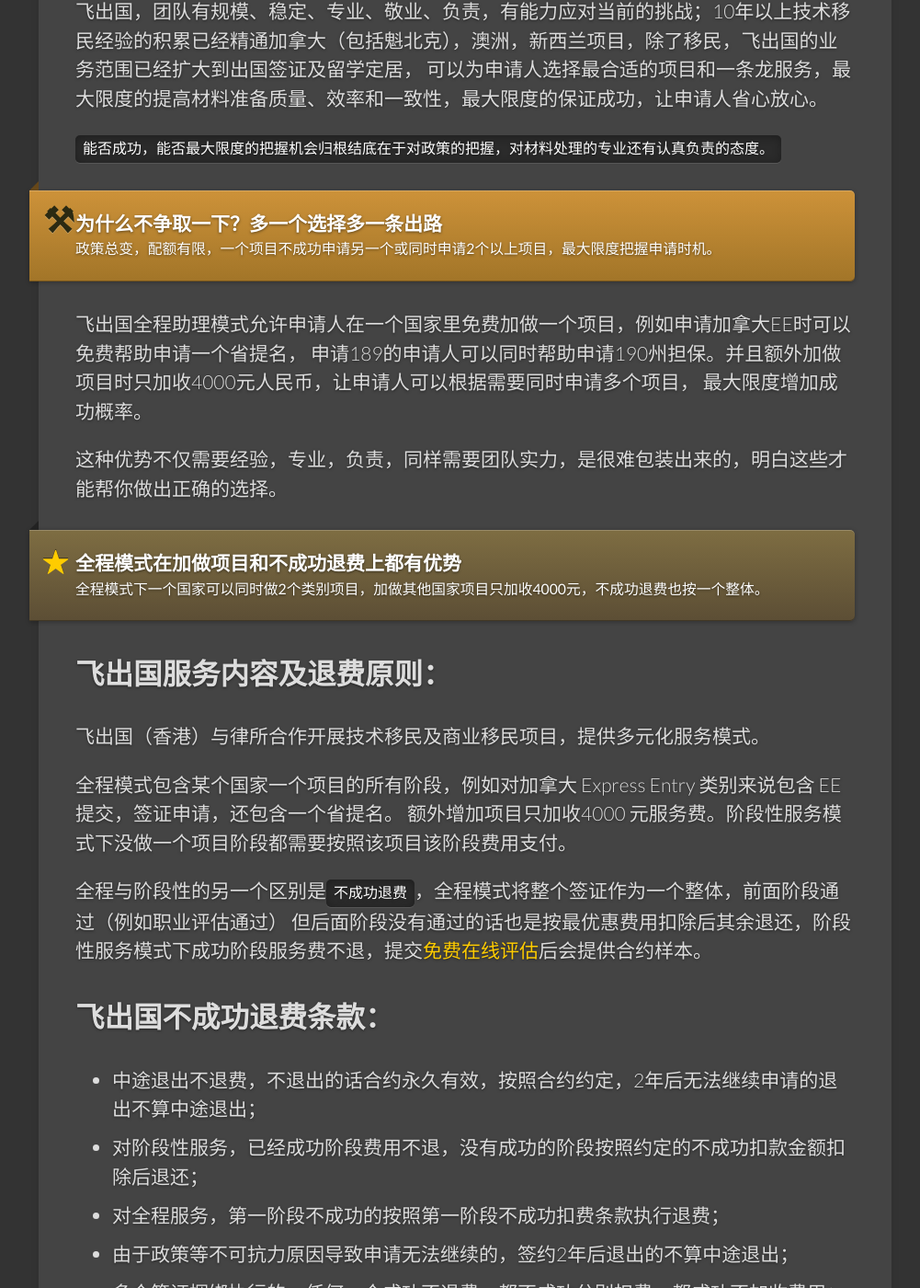
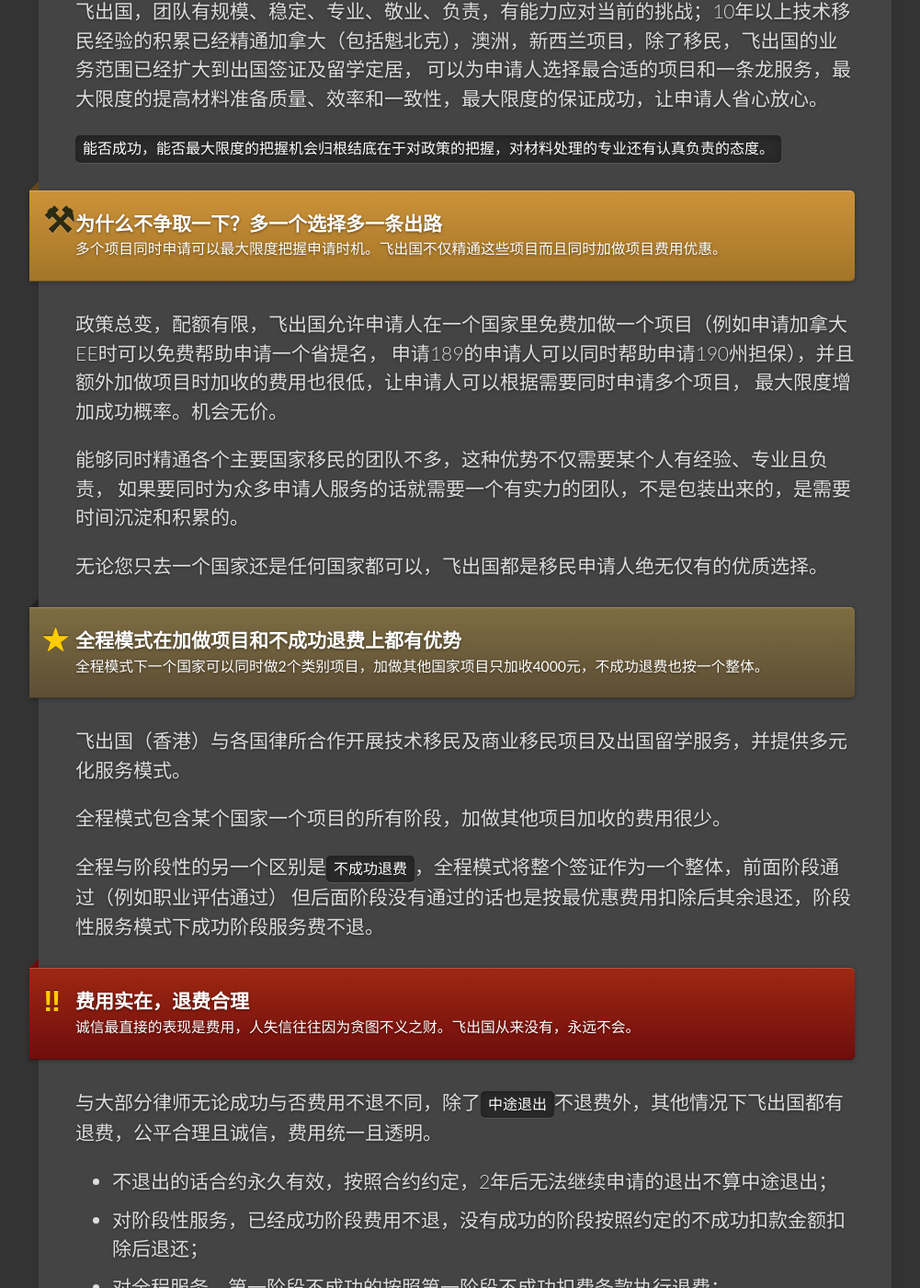
Before and after one commit to cnsme/flymeww2, a Jekyll site: the page built from help/index.md, in a window 1280 px wide and 1400 px high, scrolled down 807 px. Shown: the whole window at 92% size, without its empty margins (139-1140 px from the left). Built offline with Jekyll 4.4.1, drawn with Linux system fonts in a browser that asks for light colours; some of the changed text lies outside the part shown.

Commit message:
post-pingjia

```diff
--- a/about/index.md
+++ b/about/index.md
@@ -16,12 +16,12 @@
 真正的核心价值需要踏踏实实的积累，核心能力才是申请人真正需要看重的，这关系到机会把握和申请成功率。实际经历过可以更好的预见和避免。
 
 > 逐渐的有一些文件以其专业和严谨的气息引起了我的注意，而这些文件的来源都指向同一出处——飞出国。
->
+
 > 飞出国做30个技术移民，利润可能还不及一个投资移民，如果想骗钱，目标应该是土豪，金额要大，而且公司要善于装b，办公室一定要在某某大厦一类的，回头再看飞出国，连张图都没有，朴素的像是学者的论文。
->
+
 > 对飞出国的了解越多，我就越觉得飞出国网站的后面，是一些真诚善良而朴实的人，你能闻到那个味道。
 
-以上评价摘自：[飞出国快刀澳洲技术移民189，190亲历之一](/news/2016/02/04/neo_cn/)。
+以上评价摘自：[飞出国快刀澳洲技术移民189，190亲历之一](/news/2016/02/04/neo_cn/) - [客户评价](/news/)。
 
 对网络上的流言蜚语和恶意抹黑中伤其实不必过于理会，那从侧面证明了飞出国的影响力，所有的负面消息都不可能诋毁飞出国十年积累的经验和口碑，客户的评价比匿名的抹黑更有说服力。`申请人可以比较一下哪个机构有比飞出国更高的客户好评度`。
 
--- a/help/index.md
+++ b/help/index.md
@@ -6,7 +6,7 @@
 
 <div  class="note info">
   <h5>飞出国服务优势是内在的，真实的，具体的</h5>
-  <p>十年以上从业经验，数以千记申请案例，无数客户好评，完善的服务流程及网站信息。</p>
+  <p>十年以上从业经验，数以千记申请案例，无数<a href="/news/">客户好评</a>，完善的服务流程及网站信息。</p>
 </div>
 
 飞出国的优势不仅仅是专业、诚信、负责，更重要的是有 `能力` 帮助申请人在最低成本的情况下最大限度的成功，有 `能力` 让专业、诚信和负责转换为成功率。
@@ -17,7 +17,7 @@
 
 <div class="note warning">
   <h5>飞出国，团队有规模、稳定、专业、敬业、负责</h5>
-  <p>经验不足，精力不足都容易错失机会，飞出国有能力帮助申请人应对挑战。</p>
+  <p>经验不足，精力不足都容易错失机会；飞出国专业负责，经验丰富，有能力帮申请人应对挑战。</p>
 </div>
 
 飞出国，团队有规模、稳定、专业、敬业、负责，有能力应对当前的挑战；10年以上技术移民经验的积累已经精通加拿大（包括魁北克），澳洲，新西兰项目，除了移民，飞出国的业务范围已经扩大到出国签证及留学定居，
@@ -27,14 +27,17 @@
 
 <div class="note unreleased">
   <h5>为什么不争取一下？多一个选择多一条出路</h5>
-  <p>政策总变，配额有限，一个项目不成功申请另一个或同时申请2个以上项目，最大限度把握申请时机。</p>
+  <p>多个项目同时申请可以最大限度把握申请时机。飞出国不仅精通这些项目而且同时加做项目费用优惠。</p>
 </div>
 
-飞出国全程助理模式允许申请人在一个国家里免费加做一个项目，例如申请加拿大EE时可以免费帮助申请一个省提名，
-申请189的申请人可以同时帮助申请190州担保。并且额外加做项目时只加收4000元人民币，让申请人可以根据需要同时申请多个项目，
-最大限度增加成功概率。
+政策总变，配额有限，飞出国允许申请人在一个国家里免费加做一个项目（例如申请加拿大EE时可以免费帮助申请一个省提名，
+申请189的申请人可以同时帮助申请190州担保），并且额外加做项目时加收的费用也很低，让申请人可以根据需要同时申请多个项目，
+最大限度增加成功概率。机会无价。
 
-这种优势不仅需要经验，专业，负责，同样需要团队实力，是很难包装出来的，明白这些才能帮你做出正确的选择。
+能够同时精通各个主要国家移民的团队不多，这种优势不仅需要某个人有经验、专业且负责，
+如果要同时为众多申请人服务的话就需要一个有实力的团队，不是包装出来的，是需要时间沉淀和积累的。
+
+无论您只去一个国家还是任何国家都可以，飞出国都是移民申请人绝无仅有的优质选择。
 
 <!-- 飞出国技术移民全程服务费用统一为3.9万人民币，商业移民统一为5.0万人民币。阶段性服务单独定价。
 所有费用可以使用人民币支付，也可以支付等值的港币或美元。 -->
@@ -63,24 +66,31 @@
   <p>全程模式下一个国家可以同时做2个类别项目，加做其他国家项目只加收4000元，不成功退费也按一个整体。</p>
 </div>
 
-## 飞出国服务内容及退费原则：
+<!-- ## 飞出国服务内容及退费原则： -->
 
-飞出国（香港）与律所合作开展技术移民及商业移民项目，提供多元化服务模式。
+飞出国（香港）与各国律所合作开展技术移民及商业移民项目及出国留学服务，并提供多元化服务模式。
 
-全程模式包含某个国家一个项目的所有阶段，例如对加拿大 Express Entry 类别来说包含 EE 提交，签证申请，还包含一个省提名。
-额外增加项目只加收4000 元服务费。阶段性服务模式下没做一个项目阶段都需要按照该项目该阶段费用支付。
+全程模式包含某个国家一个项目的所有阶段，加做其他项目加收的费用很少。
 
 全程与阶段性的另一个区别是`不成功退费`，全程模式将整个签证作为一个整体，前面阶段通过（例如职业评估通过）
-但后面阶段没有通过的话也是按最优惠费用扣除后其余退还，阶段性服务模式下成功阶段服务费不退，提交<a href="http://pg.flyabroadvisa.com" target="_blank">免费在线评估</a>后会提供合约样本。
+但后面阶段没有通过的话也是按最优惠费用扣除后其余退还，阶段性服务模式下成功阶段服务费不退。
 
-## 飞出国不成功退费条款：
+<div class="note warning">
+  <h5>费用实在，退费合理</h5>
+  <p>诚信最直接的表现是费用，人失信往往因为贪图不义之财。飞出国从来没有，永远不会。</p>
+</div>
 
-- 中途退出不退费，不退出的话合约永久有效，按照合约约定，2年后无法继续申请的退出不算中途退出；
+与大部分律师无论成功与否费用不退不同，除了`中途退出`不退费外，其他情况下飞出国都有退费，公平合理且诚信，费用统一且透明。
+
+- 不退出的话合约永久有效，按照合约约定，2年后无法继续申请的退出不算中途退出；
 - 对阶段性服务，已经成功阶段费用不退，没有成功的阶段按照约定的不成功扣款金额扣除后退还；
 - 对全程服务，第一阶段不成功的按照第一阶段不成功扣费条款执行退费；
 - 由于政策等不可抗力原因导致申请无法继续的，签约2年后退出的不算中途退出；
 - 多个签证捆绑执行的，任何一个成功不退费，都不成功分别扣费，都成功不加收费用；
 
-`serivce is not cheap`，服务价格与服务质量匹配，低价无法做到高质，飞出国提供专业优质服务。
+`serivce is not cheap`，服务价格与服务质量匹配，飞出国提供专业优质服务。
 
-飞出国同样提供会员模式，只需要较低比例的费用就可以获得专业的帮助和护航。`多元化`让更多需要的人获得自己需要的帮助。
+飞出国同样提供会员模式，只需要较低比例的费用就可以获得专业的帮助和护航。
+无论您需要省心、放心、贴心的全程服务还是，只需要部分服务，`多元化`可以让更多需要的人获得自己需要的帮助。
+
+提交<a href="http://pg.flyabroadvisa.com" target="_blank">免费在线评估</a>后可以提供进一步沟通，也会提供合约样本。更多请[联系飞出国](/contact/)。
```
Also changed, not shown: index.html (+13 -13 lines).
